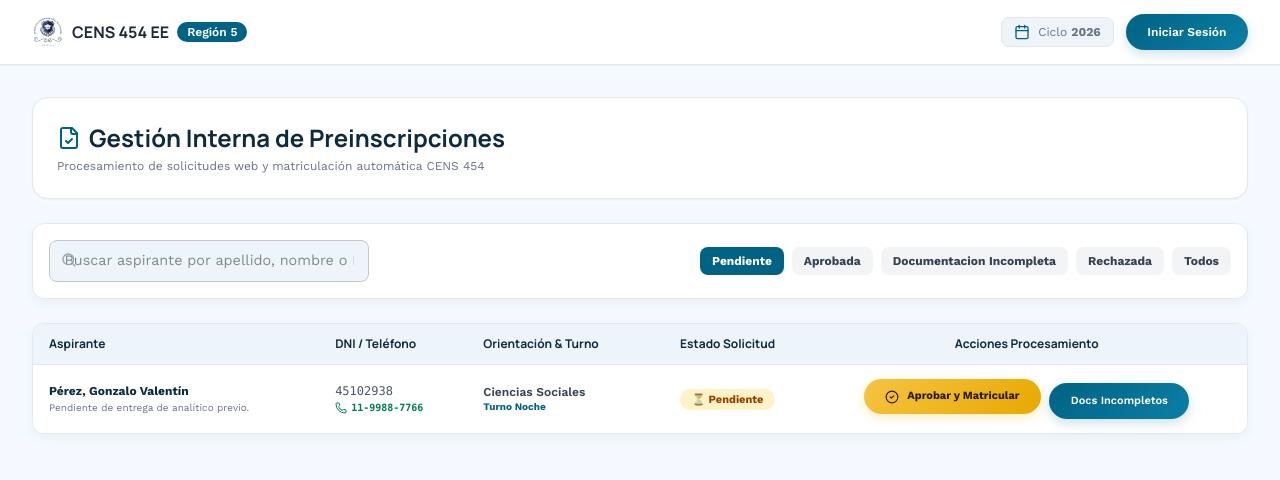
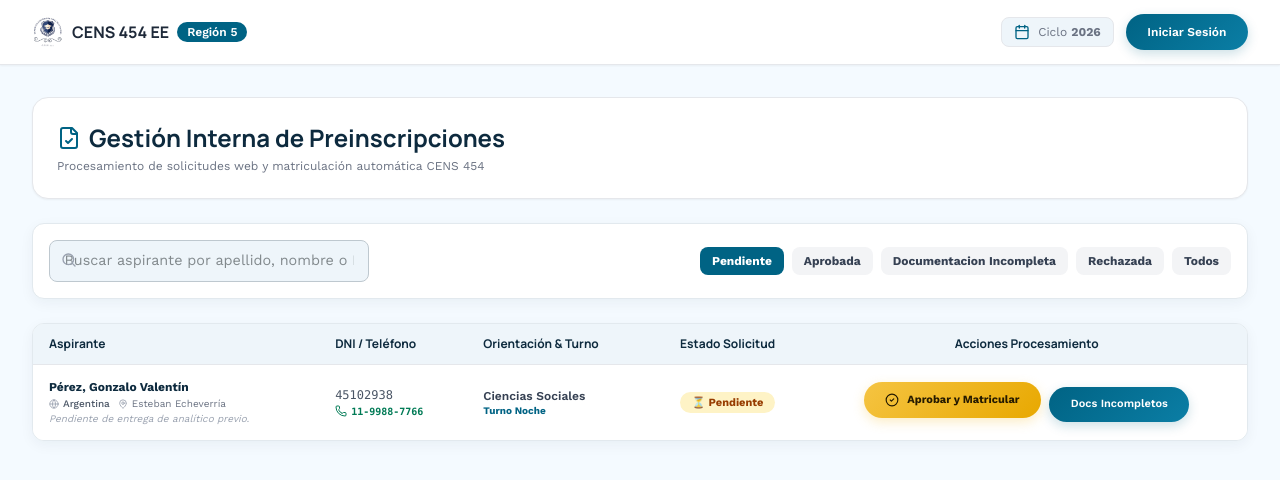
Before and after one commit to cens454eecheverria-coder/sistemadegestioncens454ee, a Next.js app: page /admin/preinscripciones in a window 1280 px wide. Shown: the top 480 px of the page. Built offline with nearby package versions, Linux system fonts and the light colour scheme; no server answers; the database is empty.

Commit message:
feat(preinscripcion): add nacionalidad and lugar_nacimiento to public form and admin matriculation

```diff
--- a/app/admin/preinscripciones/page.jsx
+++ b/app/admin/preinscripciones/page.jsx
@@ -3,7 +3,7 @@
 import React, { useEffect, useState } from 'react';
 import { supabase } from '@/lib/supabase';
 import Swal from 'sweetalert2';
-import { FileCheck, CheckCircle2, XCircle, AlertCircle, Phone, Search } from 'lucide-react';
+import { FileCheck, CheckCircle2, XCircle, AlertCircle, Phone, Search, Globe, MapPin } from 'lucide-react';
 
 export default function AdminPreinscripcionesPage() {
   const [preinscripciones, setPreinscripciones] = useState([]);
@@ -35,6 +35,8 @@ export default function AdminPreinscripcionesPage() {
             nombre: 'Gonzalo Valentín',
             email: 'gonzalo.perez@gmail.com',
             telefono: '11-9988-7766',
+            nacionalidad: 'Argentina',
+            lugar_nacimiento: 'Esteban Echeverría',
             orientacion_interes: 'Ciencias Sociales',
             turno_preferido: 'Noche',
             estado: 'pendiente',
@@ -70,6 +72,9 @@ export default function AdminPreinscripcionesPage() {
               nombre: pre.nombre,
               email: pre.email,
               telefono: pre.telefono,
+              nacionalidad: pre.nacionalidad || 'Argentina',
+              lugar_nacimiento: pre.lugar_nacimiento || null,
+              ciudad_nacimiento: pre.lugar_nacimiento || null,
               estado: 'activo',
               observaciones: `Ingreso por preinscripción web (${pre.orientacion_interes} - Turno ${pre.turno_preferido})`,
             },
@@ -101,9 +106,11 @@ export default function AdminPreinscripcionesPage() {
   const filtered = preinscripciones.filter((p) => {
     const matchEstado = filterEstado === 'todos' || p.estado === filterEstado;
     const matchSearch =
-      p.apellido.toLowerCase().includes(search.toLowerCase()) ||
-      p.nombre.toLowerCase().includes(search.toLowerCase()) ||
-      p.dni.includes(search);
+      p.apellido?.toLowerCase().includes(search.toLowerCase()) ||
+      p.nombre?.toLowerCase().includes(search.toLowerCase()) ||
+      p.dni?.includes(search) ||
+      (p.nacionalidad && p.nacionalidad.toLowerCase().includes(search.toLowerCase())) ||
+      (p.lugar_nacimiento && p.lugar_nacimiento.toLowerCase().includes(search.toLowerCase()));
     return matchEstado && matchSearch;
   });
 
@@ -179,9 +186,21 @@ export default function AdminPreinscripcionesPage() {
                 filtered.map((p) => (
                   <tr key={p.id} className="hover:bg-[#F4FAFF] transition-colors">
                     <td className="py-3.5 px-4 font-bold text-[#0D2A3E]">
-                      {p.apellido}, {p.nombre}
+                      <div>{p.apellido}, {p.nombre}</div>
+                      <div className="text-[10px] text-gray-500 font-normal mt-0.5 flex flex-wrap items-center gap-x-2 gap-y-0.5">
+                        <span className="inline-flex items-center gap-1 font-medium text-gray-600">
+                          <Globe className="w-2.5 h-2.5 text-gray-400" />
+                          {p.nacionalidad || 'Argentina'}
+                        </span>
+                        {p.lugar_nacimiento && (
+                          <span className="inline-flex items-center gap-1 text-gray-500">
+                            <MapPin className="w-2.5 h-2.5 text-gray-400" />
+                            {p.lugar_nacimiento}
+                          </span>
+                        )}
+                      </div>
                       {p.observaciones && (
-                        <div className="text-[10px] text-gray-500 font-normal mt-0.5">{p.observaciones}</div>
+                        <div className="text-[10px] text-gray-400 font-normal mt-0.5 italic">{p.observaciones}</div>
                       )}
                     </td>
                     <td className="py-3.5 px-4 font-mono text-gray-600">
--- a/app/preinscripcion/page.jsx
+++ b/app/preinscripcion/page.jsx
@@ -4,12 +4,16 @@ import React, { useState } from 'react';
 import { supabase } from '@/lib/supabase';
 import Swal from 'sweetalert2';
 import { School, Send, CheckCircle2, User, Phone, Mail, MapPin, GraduationCap } from 'lucide-react';
+import { PAISES_NACIONALIDAD } from '@/lib/nacionalidades';
 
 export default function PreinscripcionPublicaPage() {
   const [dni, setDni] = useState('');
   const [cuil, setCuil] = useState('');
   const [apellido, setApellido] = useState('');
   const [nombre, setNombre] = useState('');
+  const [nacionalidad, setNacionalidad] = useState('Argentina');
+  const [nacionalidadOtra, setNacionalidadOtra] = useState('');
+  const [lugarNacimiento, setLugarNacimiento] = useState('');
   const [email, setEmail] = useState('');
   const [telefono, setTelefono] = useState('');
   const [orientacion, setOrientacion] = useState('Ciencias Sociales');
@@ -23,11 +27,17 @@ export default function PreinscripcionPublicaPage() {
     setSubmitting(true);
 
     try {
+      const finalNacionalidad = nacionalidad === 'Otra'
+        ? (nacionalidadOtra.trim() || 'Argentina')
+        : (nacionalidad || 'Argentina');
+
       const record = {
         dni: dni.trim().replaceAll('.', ''),
         cuil: cuil.trim(),
         apellido: apellido.trim(),
         nombre: nombre.trim(),
+        nacionalidad: finalNacionalidad,
+        lugar_nacimiento: lugarNacimiento.trim() || null,
         email: email.trim(),
         telefono: telefono.trim(),
         orientacion_interes: orientacion,
@@ -67,7 +77,7 @@ export default function PreinscripcionPublicaPage() {
             className="w-20 h-20 mx-auto object-contain bg-white/10 p-2 rounded-2xl border border-[#F5C442]/60 shadow-lg"
           />
           <h1 className="text-2xl md:text-3xl font-extrabold font-heading">
-            Preinscripción Ingreso CENS Nº° 454
+            Preinscripción Ingreso CENS Nº 454
           </h1>
           <p className="text-xs text-[#F5C442] font-semibold tracking-wide uppercase">
             Educación Secundaria de Adultos - Esteban Echeverría (Región 5)
@@ -89,8 +99,17 @@ export default function PreinscripcionPublicaPage() {
               onClick={() => {
                 setSuccess(false);
                 setDni('');
+                setCuil('');
                 setApellido('');
                 setNombre('');
+                setNacionalidad('Argentina');
+                setNacionalidadOtra('');
+                setLugarNacimiento('');
+                setEmail('');
+                setTelefono('');
+                setOrientacion('Ciencias Sociales');
+                setTurno('Noche');
+                setObservaciones('');
               }}
               className="btn-primary font-bold text-xs py-2.5 px-6"
             >
@@ -148,6 +167,42 @@ export default function PreinscripcionPublicaPage() {
                   onChange={(e) => setNombre(e.target.value)}
                   className="field-soft text-xs"
                   required
+                />
+              </div>
+            </div>
+
+            <div className="grid grid-cols-1 md:grid-cols-2 gap-4">
+              <div>
+                <label className="block text-xs font-semibold text-gray-700 mb-1">Nacionalidad</label>
+                <select
+                  value={nacionalidad}
+                  onChange={(e) => setNacionalidad(e.target.value)}
+                  className="field-soft font-semibold text-xs"
+                >
+                  {PAISES_NACIONALIDAD.map((p) => (
+                    <option key={p} value={p}>{p}</option>
+                  ))}
+                  <option value="Otra">Otra</option>
+                </select>
+                {nacionalidad === 'Otra' && (
+                  <input
+                    type="text"
+                    value={nacionalidadOtra}
+                    onChange={(e) => setNacionalidadOtra(e.target.value)}
+                    placeholder="Especifique nacionalidad"
+                    className="field-soft text-xs mt-2"
+                  />
+                )}
+              </div>
+
+              <div>
+                <label className="block text-xs font-semibold text-gray-700 mb-1">Lugar de Nacimiento</label>
+                <input
+                  type="text"
+                  value={lugarNacimiento}
+                  onChange={(e) => setLugarNacimiento(e.target.value)}
+                  placeholder="Ej: Esteban Echeverría"
+                  className="field-soft text-xs"
                 />
               </div>
             </div>
```
